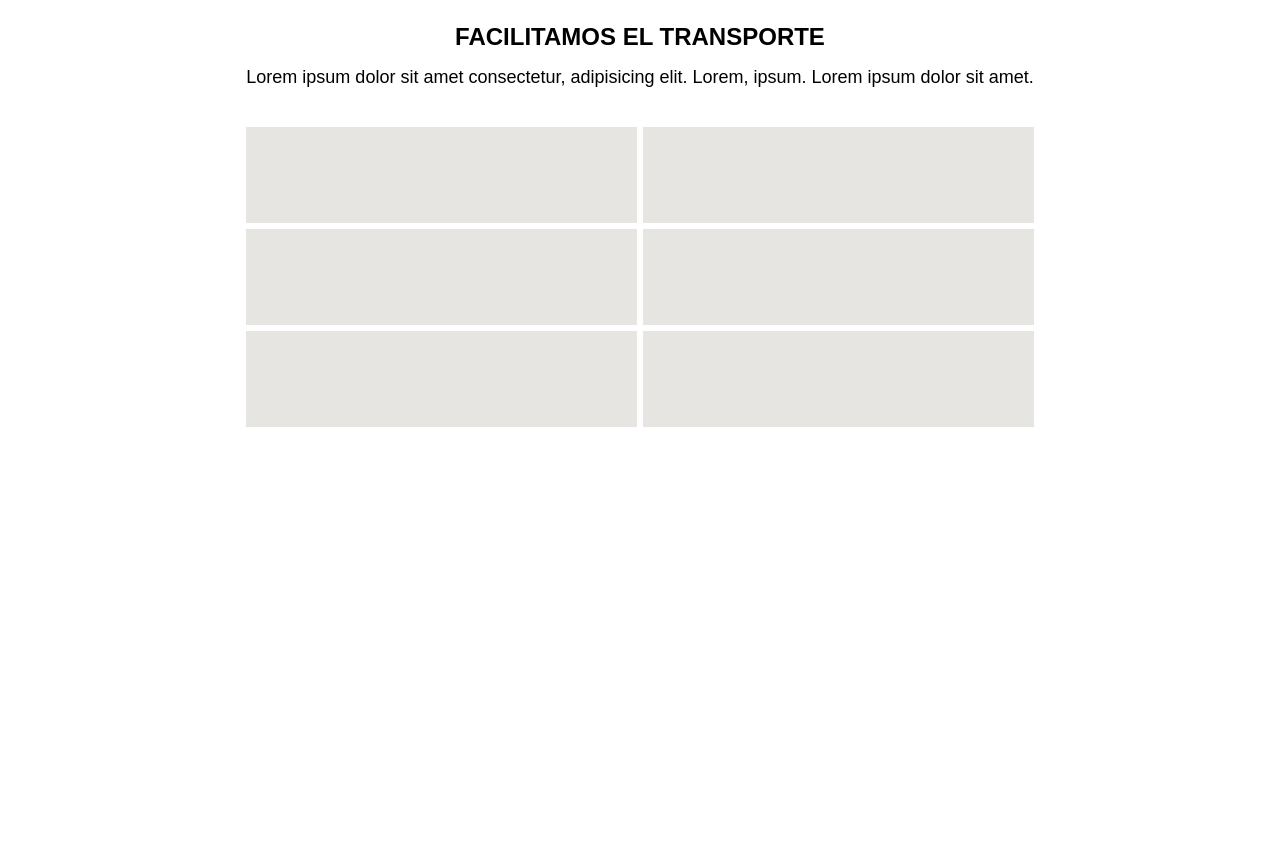
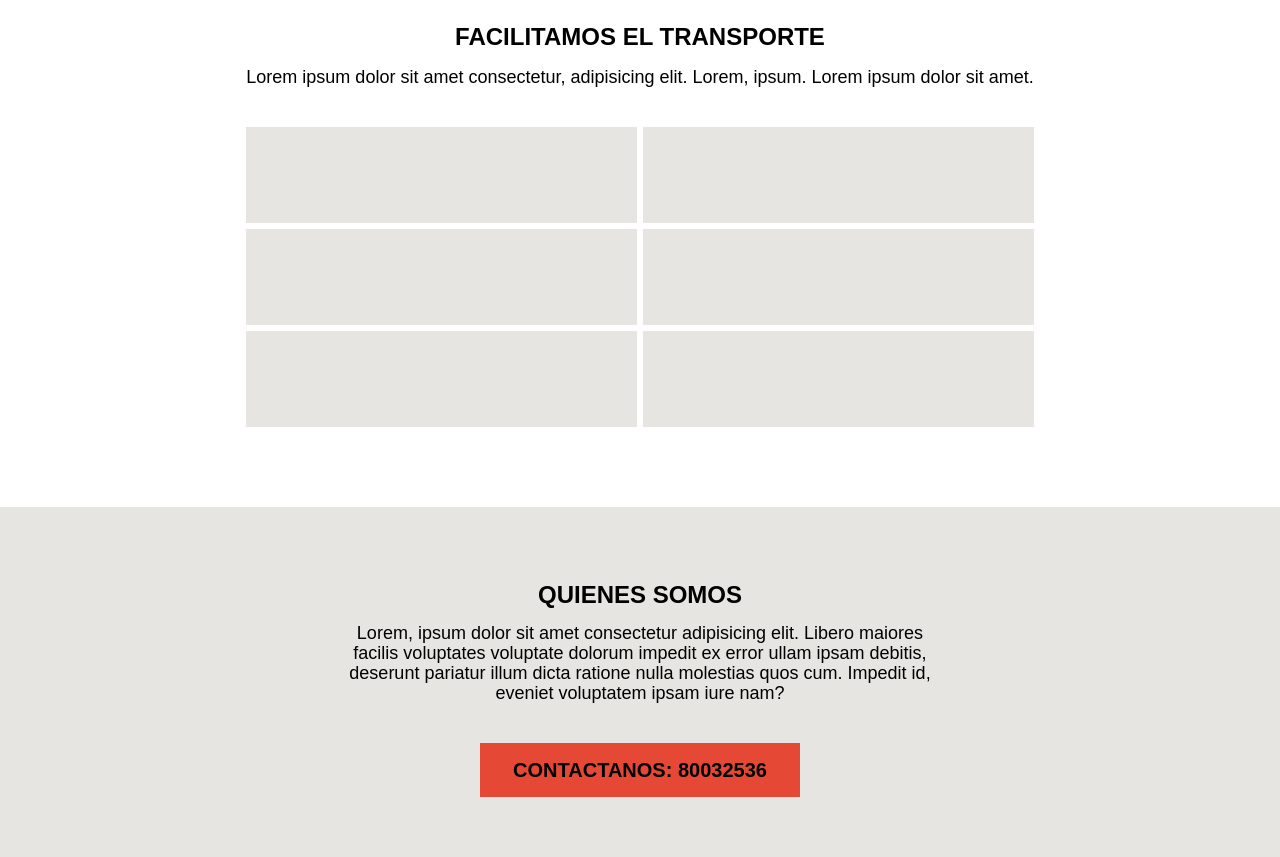
Before and after one commit to CiroMirkin/transportationLandinPage_CSS, a plain HTML site: page index.html in a window 1280 px wide. Shown: the part 1119-1976 px from the top of the page. Before the commit the page ends 1626 px from the top, so only its background shows below. Drawn offline with Linux system fonts and the light colour scheme.

Commit message:
creado: seccion quienes somos

```diff
--- a/index.html
+++ b/index.html
@@ -45,7 +45,8 @@
                 <li>
                     <div class="quality__icon"><i class="icon icon--check"></i></div>
                     <h3>servicios logísticos</h3>
-                <p>Lorem ipsum dolor sit, amet consectetur adipisicing elit. Consequuntur laudantium vel praesentium.
+                    <p>Lorem ipsum dolor sit, amet consectetur adipisicing elit. Consequuntur laudantium vel
+                        praesentium.
                     </p>
 
                 </li>
@@ -68,6 +69,11 @@
                 <li class="easyway-points__point"></li>
             </ul>
         </section>
+        <section class="about-us">
+            <h2>QUIENES SOMOS</h2>
+            <p>Lorem, ipsum dolor sit amet consectetur adipisicing elit. Libero maiores facilis voluptates voluptate dolorum impedit ex error ullam ipsam debitis, deserunt pariatur illum dicta ratione nulla molestias quos cum. Impedit id, eveniet voluptatem ipsam iure nam?</p>
+            <h3>CONTACTANOS: 80032536</h3>
+        </section>
     </main>
 </body>
 
--- a/style.css
+++ b/style.css
@@ -250,3 +250,35 @@ strong {
     min-height: 6rem;
     background-color: var(--section-primary-color);
 }
+
+.about-us {
+    width: 100%;
+    padding: 6rem 2rem;
+    display: grid;
+    place-items: center;
+    text-align: center;
+    background-color: var(--section-primary-color);
+    color: var(--text-color);
+}
+.about-us h2 {
+    font-size: 2.4rem;
+    line-height: 2.8rem;
+    font-weight: 700;
+    margin-block: 1.4rem;
+}
+.about-us p {
+    min-width: 400px;
+    max-width: 60rem;
+    font-size: 1.8rem;
+    line-height: 2rem;
+    margin-block-end: 1.4rem;
+}
+.about-us h3 {
+    width: 32rem;
+    font-size: 2rem;
+    line-height: 2.2rem;
+    font-weight: 700;
+    margin-block-start: 2.6rem;
+    padding: 1.6rem;
+    background-color: var(--primary-color);
+}
```
Lines whose indentation alone changed are shown as unchanged.
